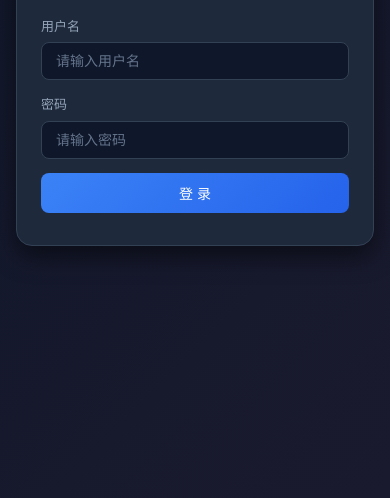
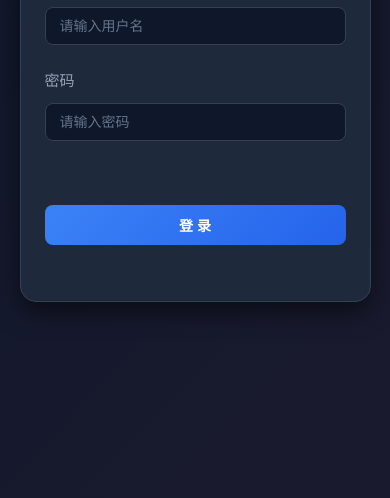
Before and after one commit to hsieh19/exam-system, a website: page public/index.html in a window 390 px wide. Shown: the part 346-844 px from the top of the page. Drawn offline with Linux system fonts and the light colour scheme.

Commit message:
chore: release v1.0.15 (enhance login UI scale and responsiveness)

```diff
--- a/package.json
+++ b/package.json
@@ -1,6 +1,6 @@
 {
   "name": "exam-system",
-  "version": "1.0.14",
+  "version": "1.0.15",
   "description": "企业考试系统",
   "main": "src/server.js",
   "scripts": {
--- a/public/css/style.css
+++ b/public/css/style.css
@@ -255,9 +255,9 @@ a:hover {
 .login-card {
   background: var(--bg-card);
   border-radius: var(--radius-xl);
-  padding: 48px;
-  width: 100%;
-  max-width: 420px;
+  padding: 56px;
+  width: 90%;
+  max-width: 480px;
   box-shadow: var(--shadow-lg);
   border: 1px solid var(--border);
 }
@@ -268,7 +268,7 @@ a:hover {
 }
 
 .login-logo h1 {
-  font-size: 28px;
+  font-size: 36px;
   font-weight: 700;
   background: linear-gradient(135deg, var(--primary) 0%, #8b5cf6 100%);
   -webkit-background-clip: text;
@@ -286,25 +286,25 @@ a:hover {
    表单元素
    =========================== */
 .form-group {
-  margin-bottom: 14px;
+  margin-bottom: 24px;
 }
 
 .form-label {
   display: block;
-  font-size: 13px;
+  font-size: 15px;
   font-weight: 500;
   color: var(--text-secondary);
-  margin-bottom: 6px;
+  margin-bottom: 10px;
 }
 
 .form-input {
   width: 100%;
-  padding: 10px 14px;
+  padding: 14px 18px;
   background: var(--bg-input);
   border: 1px solid var(--border);
   border-radius: var(--radius-md);
   color: var(--text-primary);
-  font-size: 15px;
+  font-size: 16px;
   transition: var(--transition);
 }
 
@@ -360,9 +360,9 @@ a:hover {
   align-items: center;
   justify-content: center;
   gap: 8px;
-  padding: 12px 24px;
-  font-size: 15px;
-  font-weight: 500;
+  padding: 14px 28px;
+  font-size: 17px;
+  font-weight: 600;
   border-radius: var(--radius-md);
   border: none;
   cursor: pointer;
--- a/public/index.html
+++ b/public/index.html
@@ -31,12 +31,13 @@
           用户名或密码错误
         </div>
 
-        <button type="button" id="login-btn" class="btn btn-primary btn-block">
+        <button type="button" id="login-btn" class="btn btn-primary btn-block" style="margin-top: 40px;">
           登 录
         </button>
       </div>
 
-
+      <div style="margin-top: 24px; text-align: center; color: var(--text-muted); font-size: 13px;">
+      </div>
     </div>
   </div>
 
```
Also changed, not shown: CHANGELOG.md.
